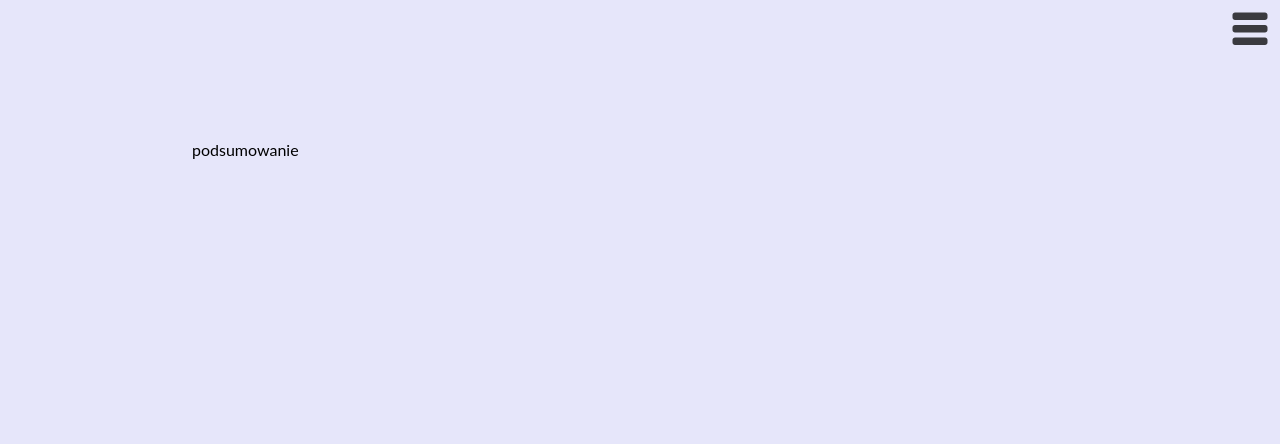
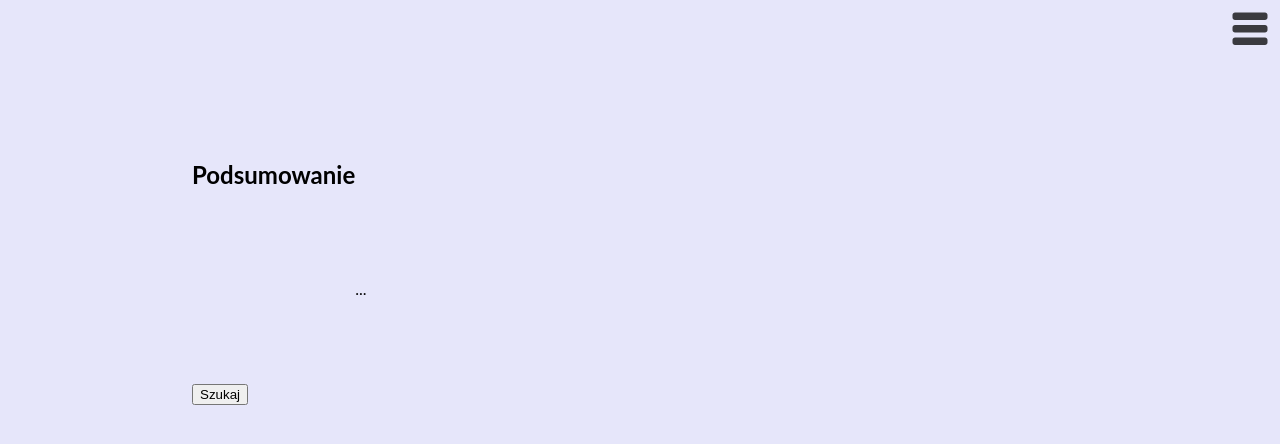
Before and after one commit to k-wasilewski/frontend, a React (Create React App) app: page /summary in a window 1280 px wide. Shown: the top 444 px of the page. Built offline with nearby package versions, Linux system fonts and the light colour scheme.

Commit message:
Summary initial commit

```diff
--- a/src/Router.js
+++ b/src/Router.js
@@ -1,7 +1,7 @@
 import React from 'react';
 import { Switch, Route } from 'react-router-dom';
 import NewOrderStep1 from "./components/orders/NewOrderStep1";
-import Summary from './components/Summary'
+import Summary from './components/summary/Summary'
 import Orders from "./components/orders/Orders";
 
 const Router = () => {
--- a/src/components/Summary.js
+++ /dev/null
@@ -1,15 +0,0 @@
-import React, {Component} from 'react';
-import '../css/App.css';
-
-class Summary extends Component {
-
-    render() {
-        return (
-            <div className="main">
-                podsumowanie
-            </div>
-        );
-    }
-}
-
-export default Summary;
--- /dev/null
+++ b/src/components/summary/Summary.js
@@ -0,0 +1,49 @@
+import React, {Component} from 'react';
+import '../../css/App.css';
+import axios from "axios";
+
+class Summary extends Component {
+    constructor(props) {
+        super(props);
+        this.state = {
+            list: ''
+        };
+
+        this.doGetList = this.doGetList.bind(this);
+    }
+
+    doGetList() {
+        let axiosConfig = {
+            headers: {
+                "Access-Control-Allow-Origin": "*",
+            }
+        };
+
+        axios.get('http://localhost:8081/list',
+            axiosConfig
+        ).then(resp => {
+            this.setState({list: resp.data})
+        }).catch(error => {
+            this.setState({list:('Błąd serwera')})
+        });
+    }
+
+    render() {
+        return (
+            <div className="main">
+                <div className='form'>
+                    <h2>Podsumowanie</h2>
+                    <div className='col1'>
+                        <p>{this.state.list}</p>
+                        <button onClick={this.doGetList}>Szukaj</button>
+                    </div>
+                    <div className='col2'>
+                        <p>...</p>
+                    </div>
+                </div>
+            </div>
+        );
+    }
+}
+
+export default Summary;
```
